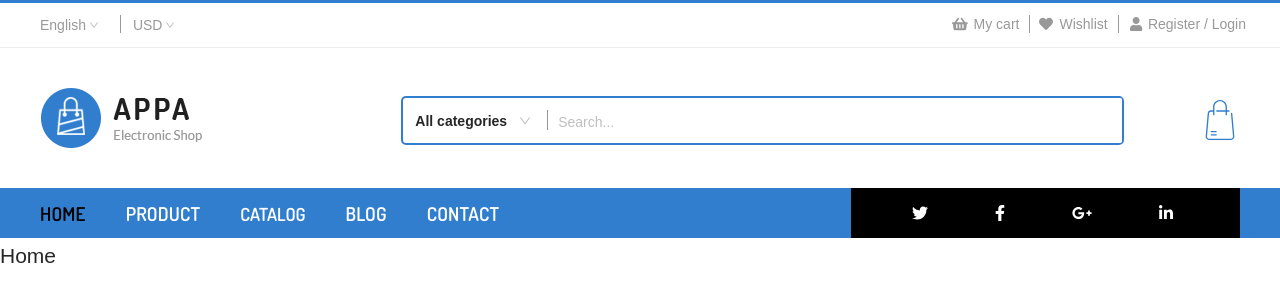
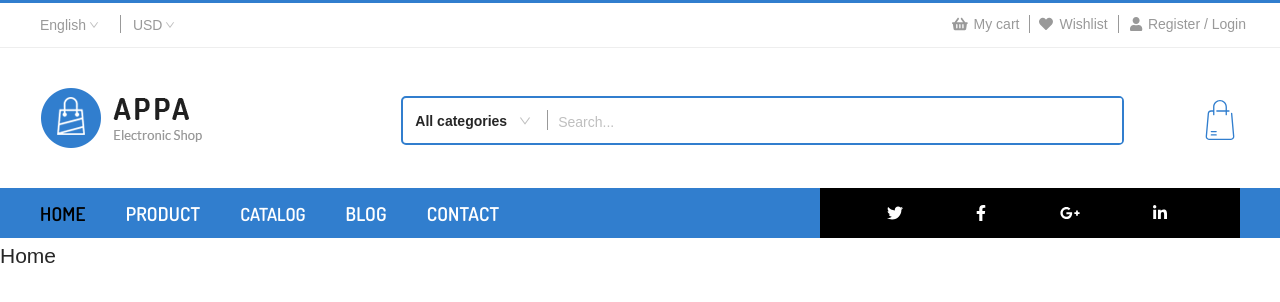
Before and after one commit to thaiqcuong97/Appa-Shop, a React (Create React App) app: page / in a window 1280 px wide. Shown: the top 302 px of the page. Built offline with nearby package versions, Linux system fonts and the light colour scheme; a web font is replaced by a local one.

Commit message:
style(appa-shop): custom header top nav menu

```diff
--- a/src/components/Header/Header.scss
+++ b/src/components/Header/Header.scss
@@ -92,10 +92,9 @@
       justify-content: space-between;
 
       width: 65%;
-      margin-top: 1px;
-      margin-right: 80px;
+
       padding-right: 100px;
-
+      margin: 1px -20px 0 0;
       font-family: $font-title;
       font-size: 18px;
       font-weight: $font-weight-md;
```
